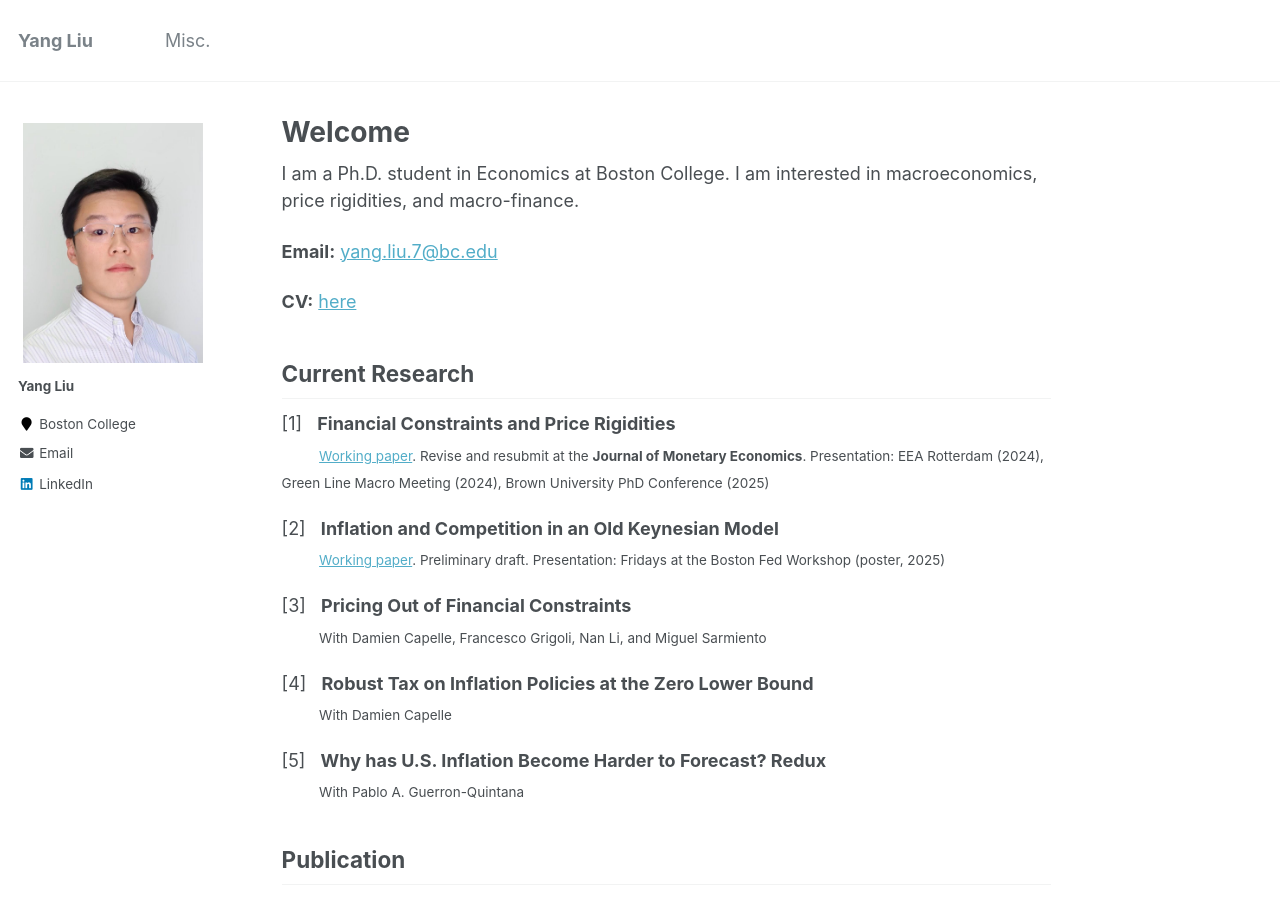
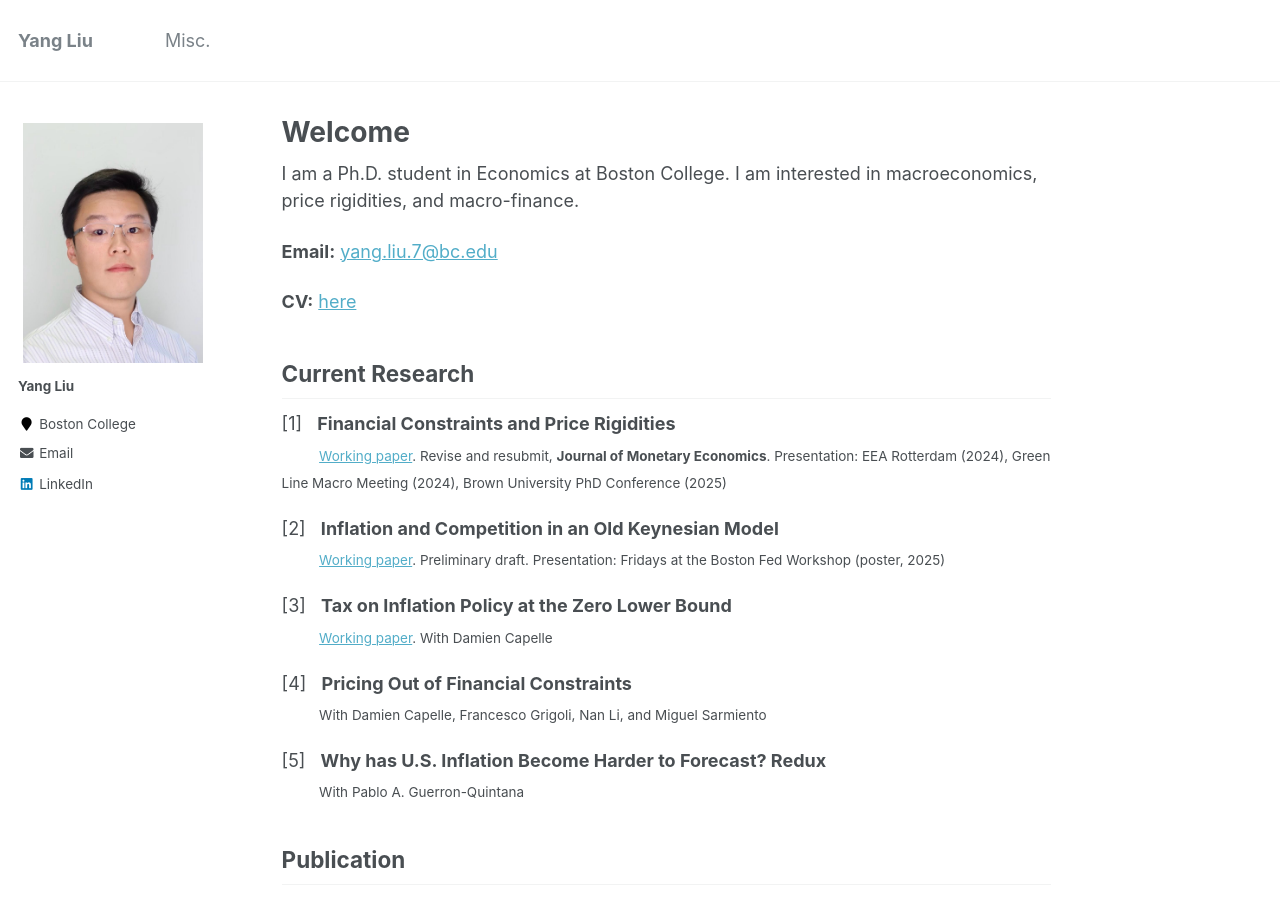
Before and after one commit to yangliu-95/yangliu-95.github.io, a Jekyll site: the page built from _pages/home.md, in a window 1280 px wide and 900 px high. Built offline with Jekyll 4.4.1, drawn with Linux system fonts in a browser that asks for light colours.

Commit message:
Update home.md

```diff
--- a/_pages/home.md
+++ b/_pages/home.md
@@ -18,16 +18,16 @@ I am a Ph.D. student in Economics at Boston College. I am interested in macroeco
 ## Current Research
 
 [1] &nbsp; **Financial Constraints and Price Rigidities**  <br>
-<sub> &emsp;&emsp;&ensp; [Working paper](https://papers.ssrn.com/sol3/papers.cfm?abstract_id=5259321). Revise and resubmit at the **Journal of Monetary Economics**. Presentation: EEA Rotterdam (2024), Green Line Macro Meeting (2024), Brown University PhD Conference (2025) </sub>
+<sub> &emsp;&emsp;&ensp; [Working paper](https://papers.ssrn.com/sol3/papers.cfm?abstract_id=5259321). Revise and resubmit, **Journal of Monetary Economics**. Presentation: EEA Rotterdam (2024), Green Line Macro Meeting (2024), Brown University PhD Conference (2025) </sub>
 
 [2] &nbsp; **Inflation and Competition in an Old Keynesian Model**  <br>
 <sub> &emsp;&emsp;&ensp; [Working paper](https://papers.ssrn.com/sol3/papers.cfm?abstract_id=6084028). Preliminary draft. Presentation: Fridays at the Boston Fed Workshop (poster, 2025) </sub>
 
-[3] &nbsp; **Pricing Out of Financial Constraints**  <br>
+[3] &nbsp; **Tax on Inflation Policy at the Zero Lower Bound**  <br>
+<sub> &emsp;&emsp;&ensp;  [Working paper](https://damiencapelle.com/wp-content/uploads/2026/03/Capelle-and-Liu-TIP_at_the_ZLB-IMF.pdf). With Damien Capelle </sub>
+
+[4] &nbsp; **Pricing Out of Financial Constraints**  <br>
 <sub> &emsp;&emsp;&ensp;  With Damien Capelle, Francesco Grigoli, Nan Li, and Miguel Sarmiento </sub>
-
-[4] &nbsp; **Robust Tax on Inflation Policies at the Zero Lower Bound**  <br>
-<sub> &emsp;&emsp;&ensp;  With Damien Capelle </sub>
 
 [5] &nbsp; **Why has U.S. Inflation Become Harder to Forecast? Redux**  <br>
 <sub> &emsp;&emsp;&ensp;  With Pablo A. Guerron-Quintana </sub>
```
